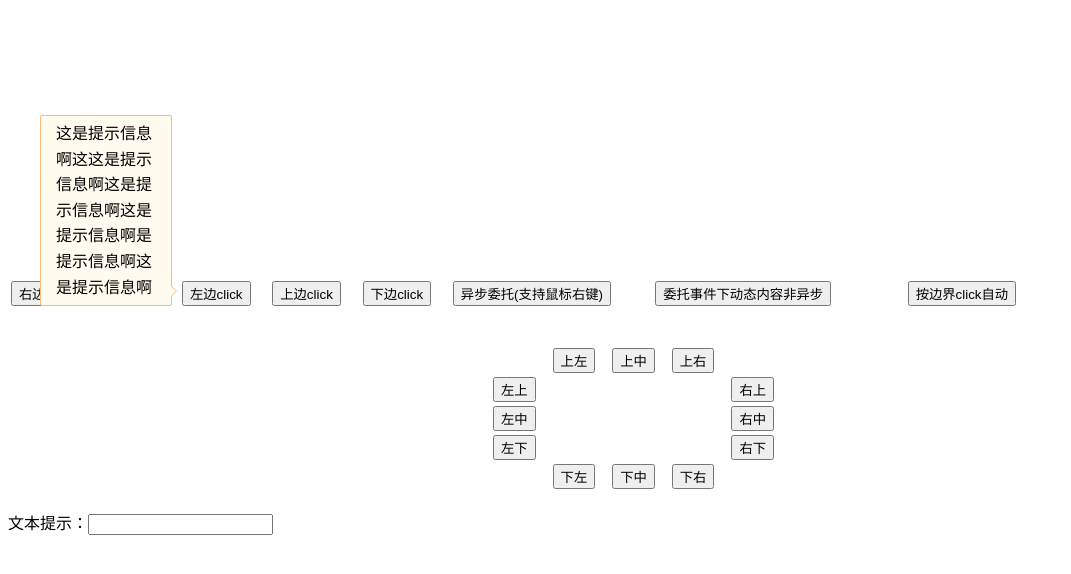
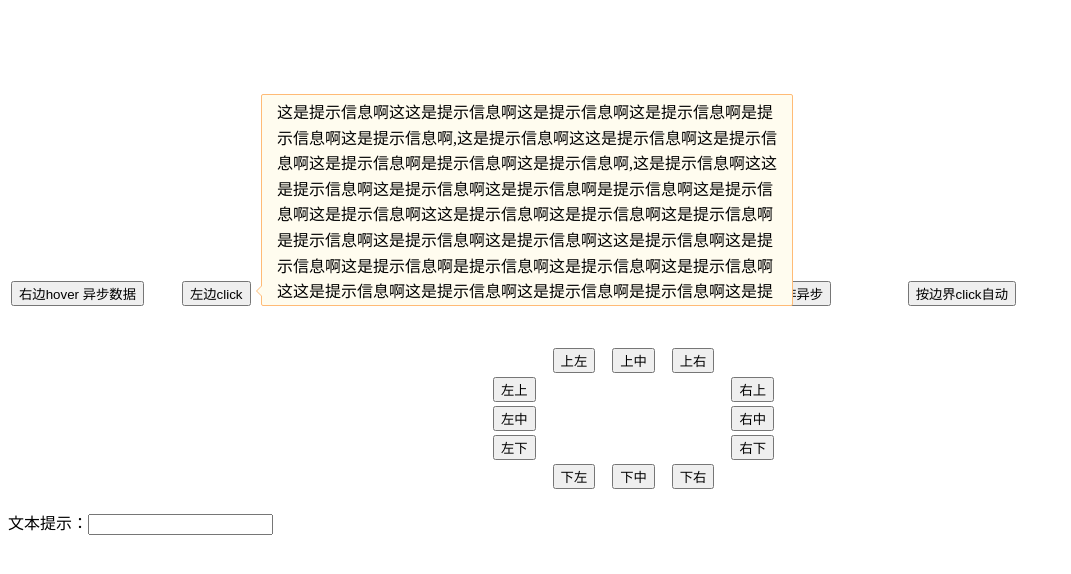
Before and after one commit to tianxiangbing/tip, a website: page example/index.html in a window 1280 px wide. Both pictures are taken after a click on the button "左边click". Shown: the whole page, without its empty margins (0-1071 px from the left). Drawn offline with Linux system fonts and the light colour scheme.

Commit message:
'css:overflow'

```diff
--- a/example/index.html
+++ b/example/index.html
@@ -133,8 +133,9 @@
 	tip_left.init({
 		trigger:'#btn-tip-left',
 		triggerEvent:'click',
-		width:100,
-		content: '这是提示信息啊这这是提示信息啊这是提示信息啊这是提示信息啊是提示信息啊这是提示信息啊',
+		width:500,
+		height:200,
+		content: '这是提示信息啊这这是提示信息啊这是提示信息啊这是提示信息啊是提示信息啊这是提示信息啊,这是提示信息啊这这是提示信息啊这是提示信息啊这是提示信息啊是提示信息啊这是提示信息啊,这是提示信息啊这这是提示信息啊这是提示信息啊这是提示信息啊是提示信息啊这是提示信息啊这是提示信息啊这这是提示信息啊这是提示信息啊这是提示信息啊是提示信息啊这是提示信息啊这是提示信息啊这这是提示信息啊这是提示信息啊这是提示信息啊是提示信息啊这是提示信息啊这是提示信息啊这这是提示信息啊这是提示信息啊这是提示信息啊是提示信息啊这是提示信息啊这是提示信息啊这这是提示信息啊这是提示信息啊这是提示信息啊是提示信息啊这是提示信息啊这是提示信息啊这这是提示信息啊这是提示信息啊这是提示信息啊是提示信息啊这是提示信息啊这是提示信息啊这这是提示信息啊这是提示信息啊这是提示信息啊是提示信息啊这是提示信息啊这是提示信息啊这这是提示信息啊这是提示信息啊这是提示信息啊是提示信息啊这是提示信息啊这是提示信息啊这这是提示信息啊这是提示信息啊这是提示信息啊是提示信息啊这是提示信息啊这是提示信息啊这这是提示信息啊这是提示信息啊这是提示信息啊是提示信息啊这是提示信息啊这是提示信息啊这这是提示信息啊这是提示信息啊这是提示信息啊是提示信息啊这是提示信息啊这是提示信息啊这这是提示信息啊这是提示信息啊这是提示信息啊是提示信息啊这是提示信息啊',
 		position:'left|bottom'
 		});
 	var tip_top= new Tip();
--- a/src/tip.css
+++ b/src/tip.css
@@ -1,7 +1,7 @@
 .ui-tip{
 	padding:5px 15px;  border: 1px solid #ffbb76;position: absolute;border-radius: 2px;zoom:1;display: none;min-height: 16px;background-color: #FFFCEF;
 }
-.ui-tip-content{line-height: 1.6;}
+.ui-tip-content{line-height: 1.6;overflow:auto;}
 .ui-tip-arrow{position:absolute;}
 .ui-tip-arrow i,.ui-tip-arrow em{height:0;font-size: 0;width:0;display: block;border-style: solid;border-color:transparent;position: absolute;}
 /*right*/
```
Also changed, not shown: 1 other file.
